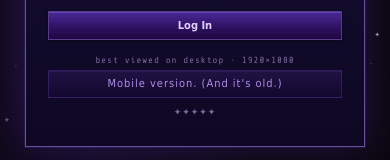
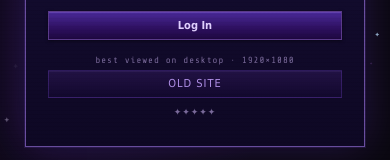
Before and after one commit to faares01/faaa.space, a plain HTML site: page index.html in a window 390 px wide. Shown: the part 470-630 px from the top of the page. Drawn offline with nearby package versions, Linux system fonts and the light colour scheme; a web font is replaced by a local one.

Commit message:
Update mobile version link text to 'OLD SITE'

```diff
--- a/index.html
+++ b/index.html
@@ -1033,7 +1033,7 @@ body {
       <button class="l-btn" onclick="doLogin()">Log In</button>
       <!-- ★ زر "نسخة الجوال" — انسخه والصقه أي مكان في صفحتك ★ -->
       <div class="l-note">best viewed on desktop · 1920×1080<br>
-        <a href="https://faaa.space/old/" target="_blank" id="mob-ver-btn" class="mob-btn">Mobile version. (And it's old.)</a>
+        <a href="https://faaa.space/old/" target="_blank" id="mob-ver-btn" class="mob-btn">OLD SITE</a>
         <style>
         #mob-ver-btn {
           display: inline-block;
```
